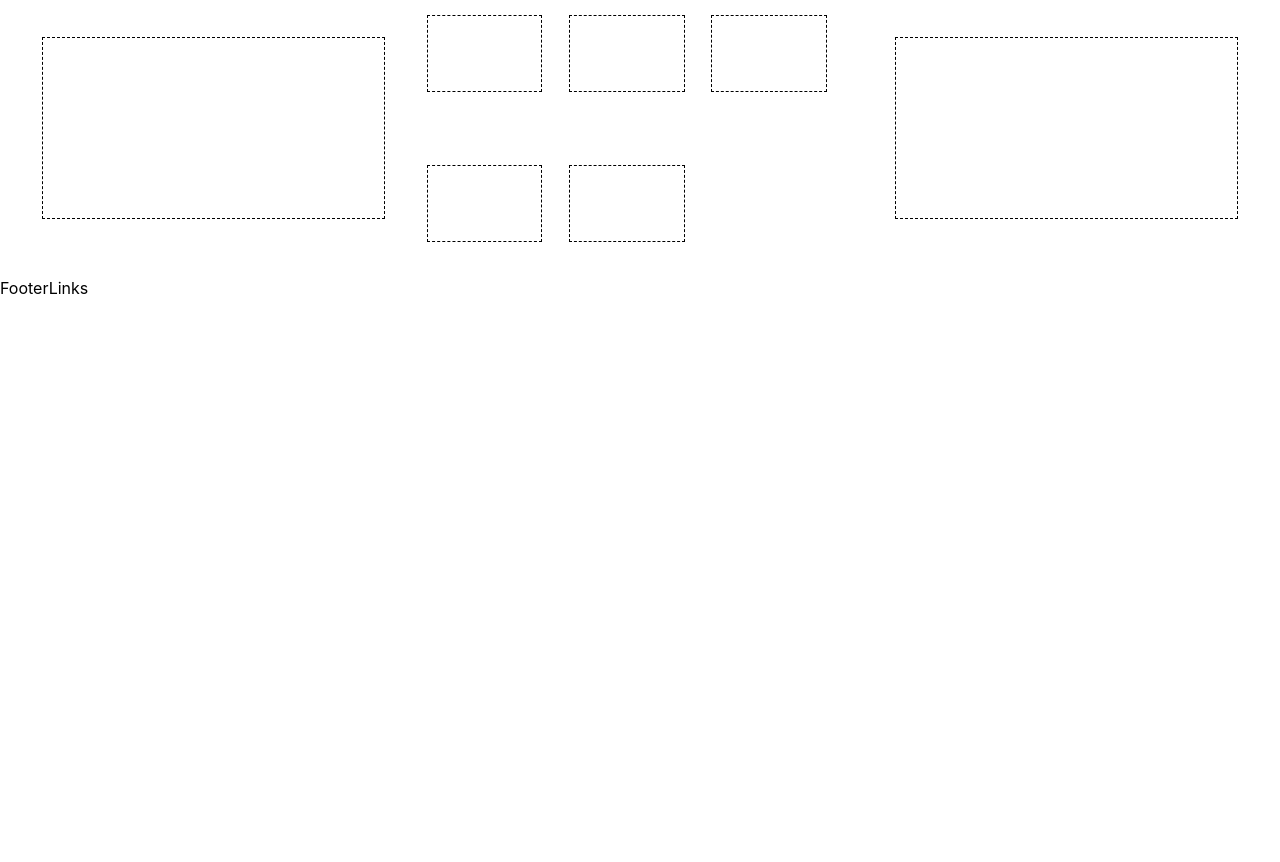
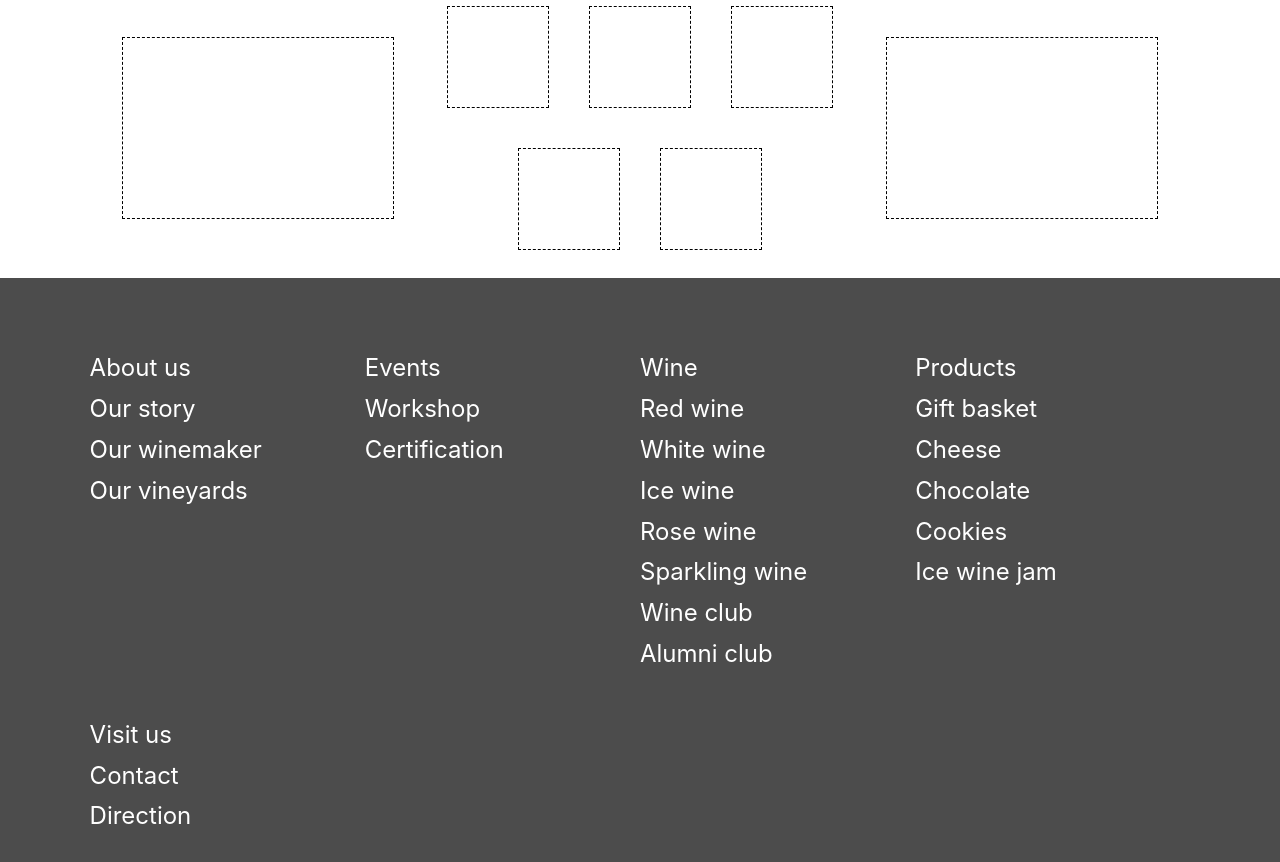
Before and after one commit to rivasvict/nc-winery, a React app: page / in a window 1280 px wide. Shown: the part 2500-3362 px from the top of the page. Before the commit the page ends 2798 px from the top, so only its background shows below. Built offline with nearby package versions, Linux system fonts and the light colour scheme.

Commit message:
Added footer

```diff
--- a/src/landing-page/main-content/Footer.js
+++ b/src/landing-page/main-content/Footer.js
@@ -2,9 +2,15 @@ import React from 'react';
 import FooterLogos from './FooterLogos';
 import FooterLinks from './FooterLinks';
 
+const footerContainerStyle = {
+  display: 'flex',
+  flexDirection: 'column',
+  justifyContent: 'center'
+};
+
 function Footer() {
   return (
-    <div>
+    <div style={footerContainerStyle}>
       <FooterLogos />
       <FooterLinks />
     </div>
--- a/src/landing-page/main-content/FooterLinks.js
+++ b/src/landing-page/main-content/FooterLinks.js
@@ -3,7 +3,42 @@ import './FooterLinks.scss'
 
 function FooterLinks() {
   return (
-    <div>FooterLinks</div>
+    <div className='footer-links-container'>
+      <div className='links-group'>
+        <a href='#'>About us</a>
+        <a href='#'>Our story</a>
+        <a href='#'>Our winemaker</a>
+        <a href='#'>Our vineyards</a>
+      </div>
+      <div className='links-group'>
+        <a href='#'>Events</a>
+        <a href='#'>Workshop</a>
+        <a href='#'>Certification</a>
+      </div>
+      <div className='links-group'>
+        <a href='#'>Wine</a>
+        <a href='#'>Red wine</a>
+        <a href='#'>White wine</a>
+        <a href='#'>Ice wine</a>
+        <a href='#'>Rose wine</a>
+        <a href='#'>Sparkling wine</a>
+        <a href='#'>Wine club</a>
+        <a href='#'>Alumni club</a>
+      </div>
+      <div className='links-group'>
+        <a href='#'>Products</a>
+        <a href='#'>Gift basket</a>
+        <a href='#'>Cheese</a>
+        <a href='#'>Chocolate</a>
+        <a href='#'>Cookies</a>
+        <a href='#'>Ice wine jam</a>
+      </div>
+      <div className='links-group'>
+        <a href='#'>Visit us</a>
+        <a href='#'>Contact</a>
+        <a href='#'>Direction</a>
+      </div>
+    </div>
   )
 }
 
--- a/src/landing-page/main-content/FooterLinks.scss
+++ b/src/landing-page/main-content/FooterLinks.scss
@@ -0,0 +1,25 @@
+.footer-links-container {
+  background-color: #4c4c4c;
+  color: white;
+  padding: 50px 7%;
+  display: grid;
+  grid-template-columns: repeat(4, 1fr);
+
+  .links-group {
+    display: flex;
+    flex-direction: column;
+    padding: 20px 0px;
+    font-size: 1.5em;
+
+    a {
+      text-decoration: none;
+      color: white;
+      line-height: 1.7em;
+    }
+
+    a:hover {
+      font-weight: bold;
+    }
+  }
+
+}
--- a/src/landing-page/main-content/FooterLogos.js
+++ b/src/landing-page/main-content/FooterLogos.js
@@ -8,11 +8,15 @@ function FooterLogos() {
         <div className='individual-logo image'></div>
       </div>
       <div className='logos-container grid-logos-container'>
-        <div className='logos-grid image'></div>
-        <div className='logos-grid image'></div>
-        <div className='logos-grid image'></div>
-        <div className='logos-grid image'></div>
-        <div className='logos-grid image'></div>
+        <div className='logos-grid-wrapper'>
+          <div className='logos-grid image'></div>
+          <div className='logos-grid image'></div>
+          <div className='logos-grid image'></div>
+        </div>
+        <div className='logos-grid-wrapper'>
+          <div className='logos-grid image'></div>
+          <div className='logos-grid image'></div>
+        </div>
       </div>
       <div className='logos-container'>
         <div className='individual-logo image'></div>
--- a/src/landing-page/main-content/FooterLogos.scss
+++ b/src/landing-page/main-content/FooterLogos.scss
@@ -1,8 +1,9 @@
 .footer-logos-container {
   display: flex;
   justify-content: center;
-  justify-items: center;
+  align-items: center;
   height: 300px;
+  padding: 0px 7%;
 
   .logos-container {
     flex: 1;
@@ -25,12 +26,19 @@
   }
 
   .grid-logos-container {
-    display: grid;
-    grid-template-columns: repeat(3, 1fr);
-    grid-template-rows: repeat(2, 1fr);
+    display: flex;
+    flex-direction: column;
 
-    .logos-grid {
-      height: 50%;
+    .logos-grid-wrapper {
+      grid-column: 1/4;
+      display: flex;
+      justify-content: center;
+
+      .logos-grid {
+        height: 100px;
+        width: 100px;
+        margin: 20px;
+      }
     }
   }
 }
```
